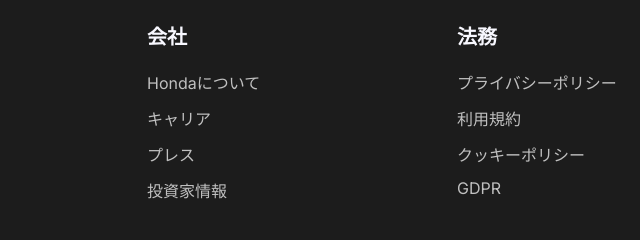
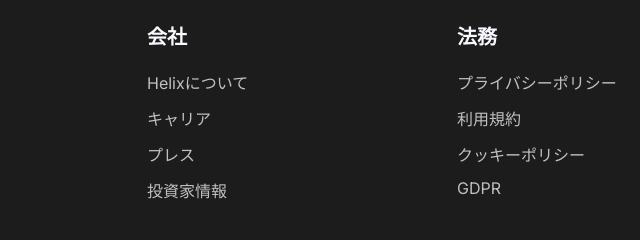
Before and after one commit to guzecong/vehicle_apl, a plain HTML site: page index.html in a window 1280 px wide. Shown: the part 4730-4970 px from the top of the page, 513-1153 px from the left. Drawn offline with nearby package versions, Linux system fonts and the light colour scheme.

Commit message:
誤字修正

```diff
--- a/index.html
+++ b/index.html
@@ -1514,7 +1514,7 @@
                 </div>
                 <div class="footer-section">
                     <h4>会社</h4>
-                    <a href="#">Hondaについて</a>
+                    <a href="#">Helixについて</a>
                     <a href="#">キャリア</a>
                     <a href="#">プレス</a>
                     <a href="#">投資家情報</a>
```
